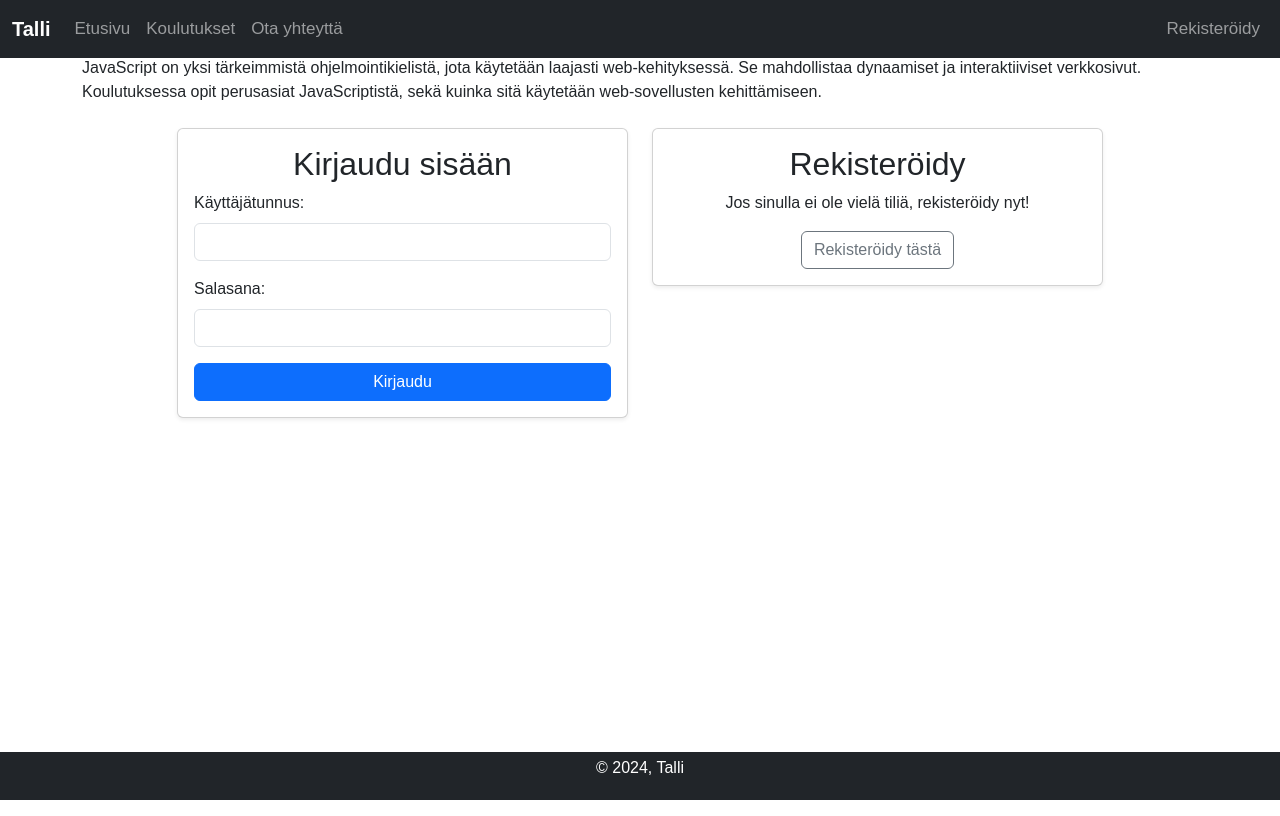
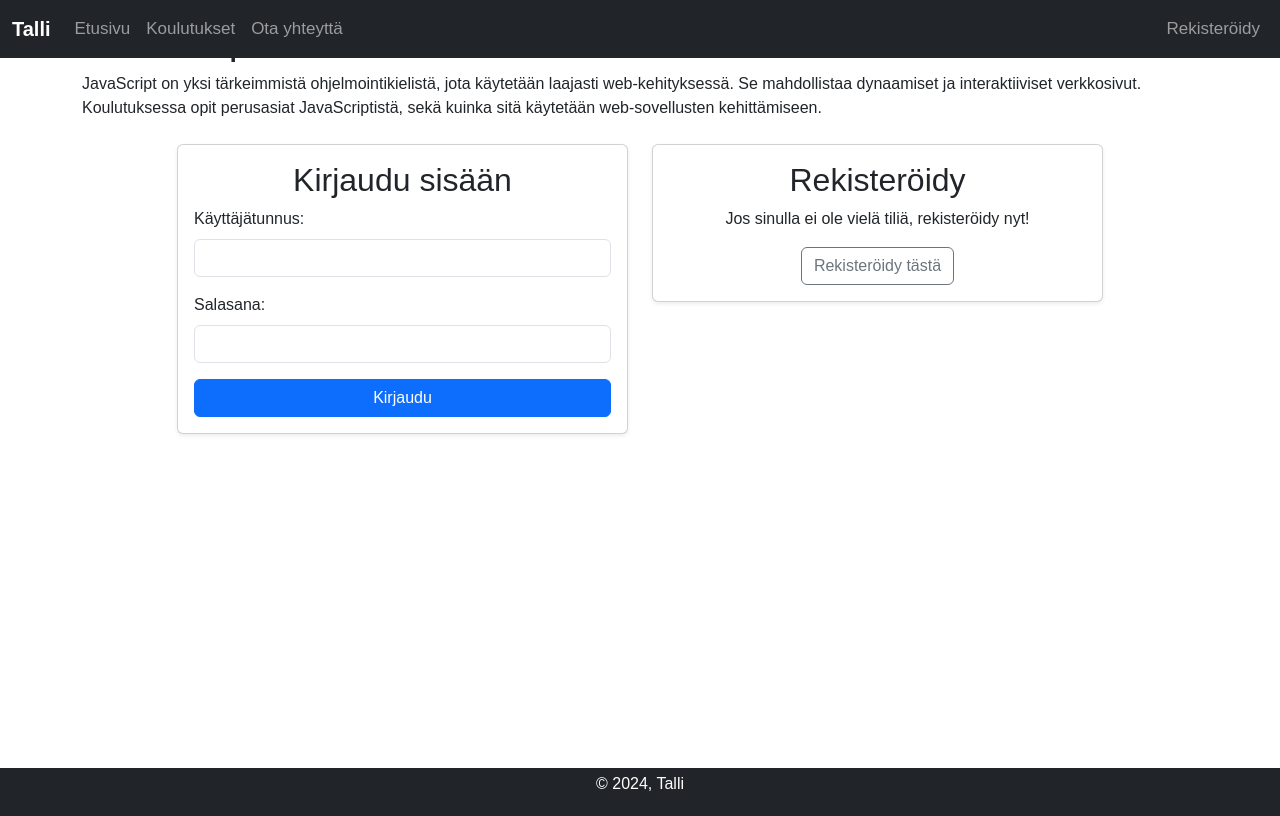
Before and after one commit to Chiya-hekmatyar/Talli_projekti, a PHP site: page /javascriptkoulutus.php in a window 1280 px wide. Run offline with PHP 8.4, Linux system fonts and the light colour scheme.

Commit message:
Update javascriptkoulutus.php

```diff
--- a/javascriptkoulutus.php
+++ b/javascriptkoulutus.php
@@ -8,7 +8,7 @@ include 'headers.php';
 <body>
     <?php include 'navigointi.html'; ?>
 
-    <div class="content container mt-0">
+    <div class="content container mt-3">
 
         <h1 class="text-left">Javascript Koulutus</h1>
 
```
